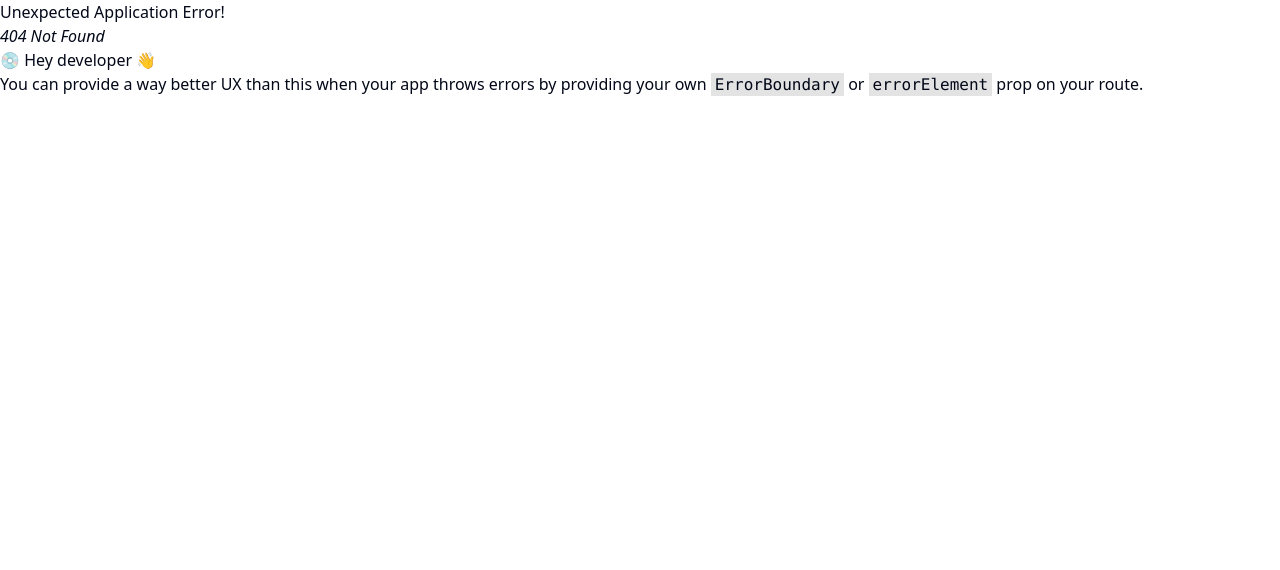
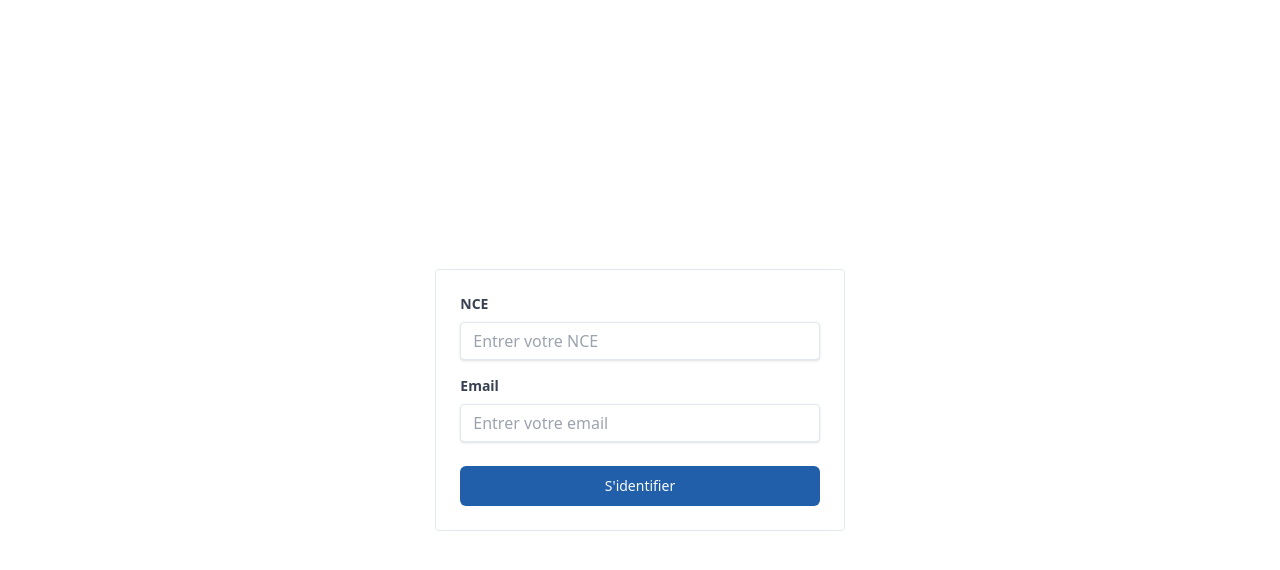
Before and after one commit to habibjeux/vote.cesi.front, a React (Vite) app: page /login in a window 1280 px wide. Before the commit this address had no page. Shown: the top 570 px of the page. Built offline with nearby package versions, Linux system fonts and the light colour scheme.

Commit message:
add Login Page

```diff
--- /dev/null
+++ b/src/pages/login.tsx
@@ -0,0 +1,42 @@
+import { Link } from "react-router-dom";
+import { Badge } from "../components/ui/badge";
+import { Button } from "../components/ui/button";
+
+export default function LoginPage() {
+  return (
+    <div className="w-screen h-screen flex  justify-center items-center">
+      <div className="border w-/12 p-6 rounded-sm">
+        <label
+          className="block text-gray-700 text-sm font-bold mb-2"
+          htmlFor="NCE"
+        >
+          NCE
+        </label>
+        <input
+          className="shadow appearance-none border rounded w-full py-2 px-3 text-gray-700 leading-tight focus:outline-none focus:shadow-outline"
+          id="NCE"
+          type="text"
+          placeholder="Entrer votre NCE"
+        />
+        <label
+          className="block text-gray-700 text-sm font-bold mb-2 mt-4"
+          htmlFor="email"
+        >
+          Email
+        </label>
+        <input
+          className="shadow appearance-none border rounded w-full py-2 px-3 text-gray-700 leading-tight focus:outline-none focus:shadow-outline"
+          id="email"
+          type="email"
+          placeholder="Entrer votre email"
+        />
+        <Badge className="w-full mt-2 hidden" variant={"destructive"}>
+          Error
+        </Badge>
+        <Link to="#">
+          <Button className="w-full mt-6 py-2">S'identifier</Button>
+        </Link>
+      </div>
+    </div>
+  );
+}
```
Also changed, not shown: src/main.tsx (+7 -2 lines).
